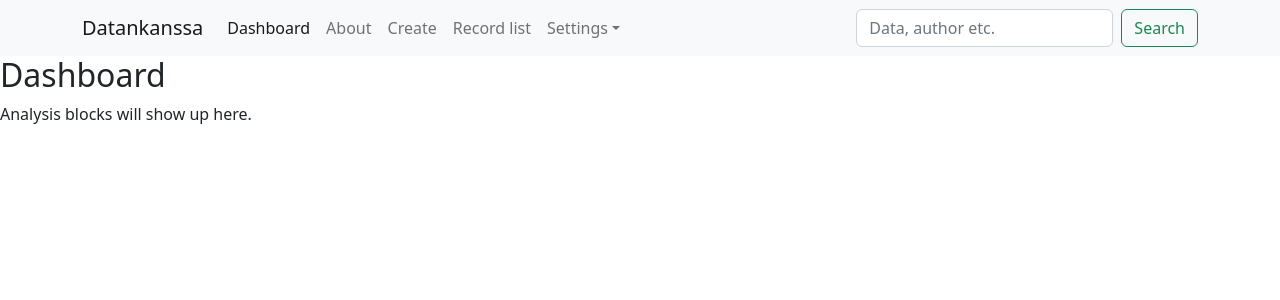
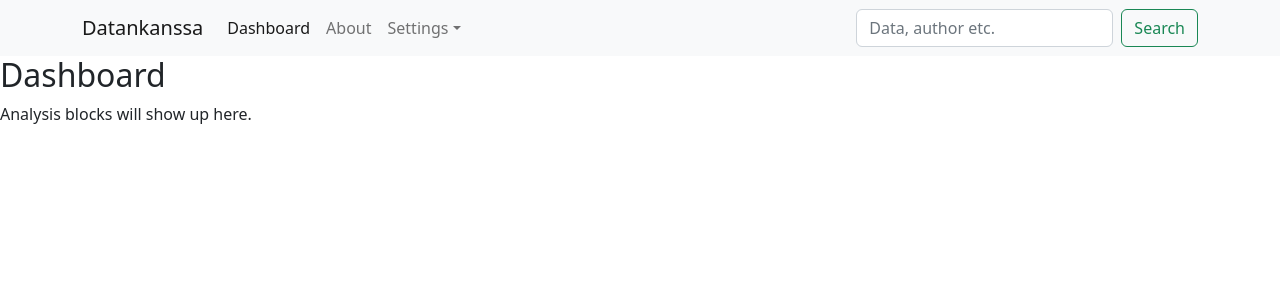
Before and after one commit to henrituol/datankanssa, a React (Create React App) app in the folder client/: page / in a window 1280 px wide. Shown: the top 300 px of the page. Built offline with nearby package versions, Linux system fonts and the light colour scheme.

Commit message:
Removed redundant links

```diff
--- a/client/src/views/Navigation.js
+++ b/client/src/views/Navigation.js
@@ -23,8 +23,6 @@ const Navigation = () => {
                 <Nav className="me-auto">
                     <NavLink className="nav-link" to="/">Dashboard</NavLink>
                     <NavLink className="nav-link" to="/about">About</NavLink>
-                    <NavLink className="nav-link" to="/create">Create</NavLink>
-                    <NavLink className="nav-link" to="/recordlist">Record list</NavLink>
 
                     <NavDropdown title="Settings" id="basic-nav-dropdown"
                         onSelect={ (eventKey) => {
```
